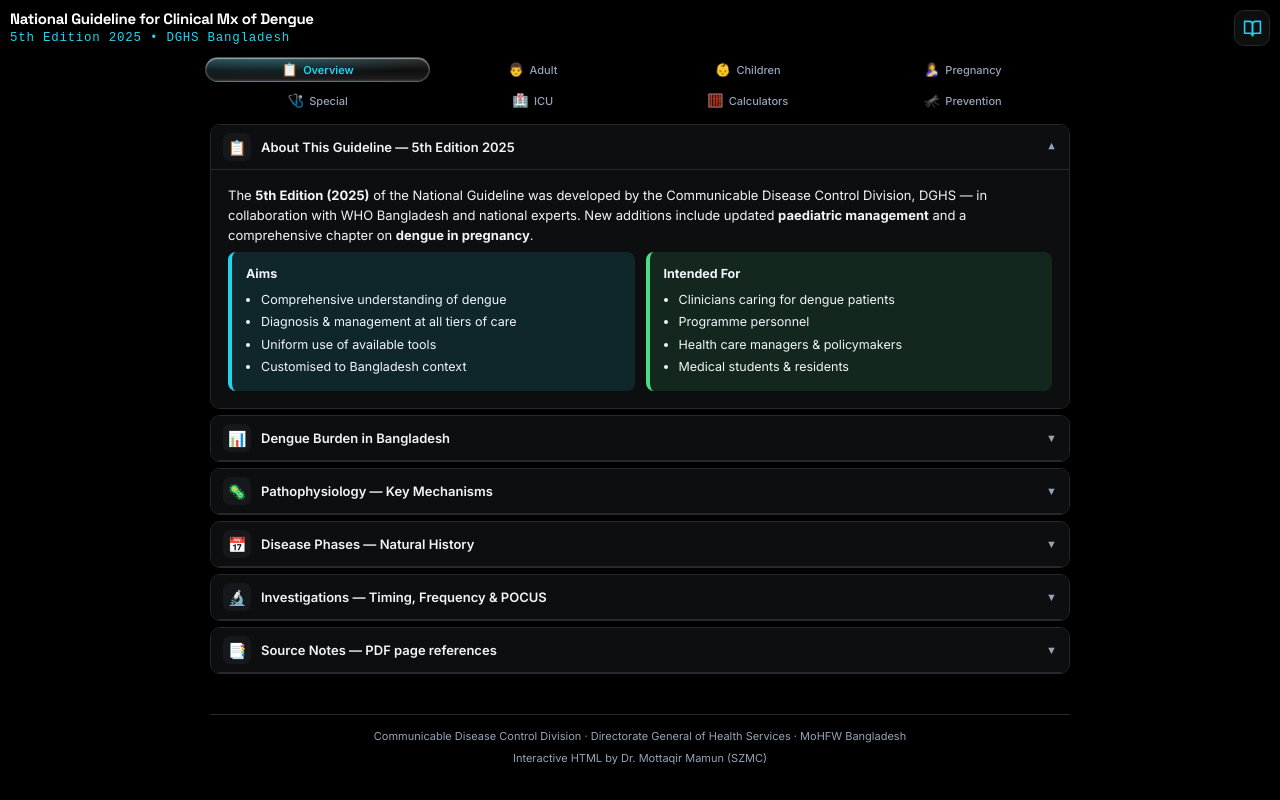
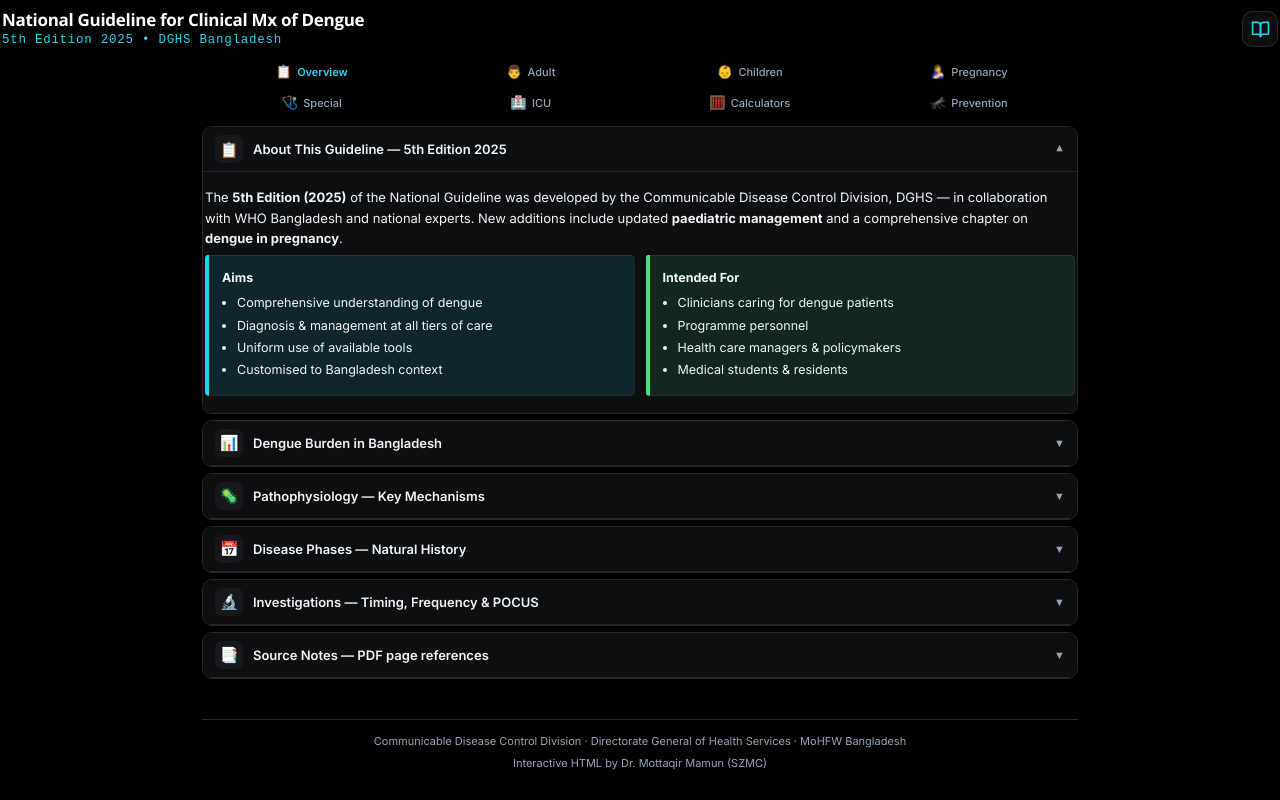
Before and after one commit to mottaqir/Dengue-Guideline-2025, a plain HTML site: page index.html in a window 1280 px wide. Drawn offline with nearby package versions, Linux system fonts and the light colour scheme.

Commit message:
Add files via upload

```diff
--- a/index.html
+++ b/index.html
@@ -58,7 +58,7 @@
   }
 </script>
 <style>
-@import url('https://fonts.googleapis.com/css2?family=Inter:wght@300;400;500;600;700&family=Space+Grotesk:wght@400;500;600;700&display=swap');
+@import url('https://fonts.googleapis.com/css2?family=Inter:wght@300;400;500;600;700&family=Space+Grotesk:wght@400;500;600;700&family=Open+Sans:wght@700&display=swap');
 :root{color-scheme:dark;--red:#F87171;--red-lt:rgba(248,113,113,.14);--amber:#FBBF24;--amber-lt:rgba(251,191,36,.12);--green:#4ADE80;--green-lt:rgba(74,222,128,.12);--teal:#22D3EE;--teal-lt:rgba(34,211,238,.12);--navy:#F1F5F9;--slate:#CBD5E1;--muted:#94A3B8;--bg:#000000;--white:#0D0E10;--border:#26282D;--shadow:none;--r:10px;--hdr-bg:#000000}
 *{box-sizing:border-box;margin:0;padding:0}
 html{background:#000;-webkit-text-size-adjust:100%}
@@ -67,24 +67,25 @@ body{font-family:'Inter',sans-serif;background:var(--bg);color:var(--navy);line-
    at the very top gives WebKit a solid colour to sample. background-clip:text with no text keeps it invisible. */
 .ios-top-strip{display:none}
 html.ios-standalone .ios-top-strip{display:block;position:fixed;top:0;left:0;right:0;height:11px;z-index:300;pointer-events:none;background-color:var(--hdr-bg);-webkit-background-clip:text;background-clip:text}
-.hero{background:var(--hdr-bg);color:#fff;padding:calc(10px + env(safe-area-inset-top)) 10px 8px;display:flex;align-items:center;gap:10px;flex-shrink:0}
+.hero{background:var(--hdr-bg);color:#fff;padding:calc(10px + env(safe-area-inset-top)) 2px 8px;display:flex;align-items:center;gap:10px;flex-shrink:0}
 .hero-t{flex:1;min-width:0;text-align:left}
-.hero h1{font-family:'Space Grotesk',sans-serif;font-size:15px;font-weight:700;line-height:1.2;letter-spacing:-.3px;margin:0;color:#fff;white-space:nowrap;overflow:hidden}
+.hero h1{font-family:'Open Sans',system-ui,sans-serif;font-size:17px;font-weight:700;line-height:1.2;letter-spacing:-.3px;margin:0;color:#fff;white-space:nowrap;overflow:hidden}
 .hero-sub{font-family:'Courier New',Courier,monospace;font-size:.78rem;line-height:1.2;letter-spacing:.06em;color:var(--teal);margin-top:3px;white-space:nowrap}
-.wrap{width:100%;max-width:880px;margin:0 auto;padding:0 10px 0;flex:1;min-height:0;display:flex;flex-direction:column}
+.wrap{width:100%;max-width:880px;margin:0 auto;padding:0 2px 0;flex:1;min-height:0;display:flex;flex-direction:column}
 .tab-nav{position:relative;display:grid;grid-template-columns:repeat(4,max-content);justify-content:space-between;margin-bottom:8px;flex-shrink:0}
 .tab-btn{display:flex;align-items:center;justify-content:flex-start;gap:5px;background:none;border:none;position:relative;z-index:1;padding:7px 4px;white-space:nowrap;font-size:11px;font-weight:500;color:var(--muted);cursor:pointer;transition:color .2s;-webkit-tap-highlight-color:transparent;font-family:'Inter',sans-serif;text-align:center}
 .tab-btn .ti{display:inline-flex;align-items:center;justify-content:center;flex:0 0 17px;width:17px;height:17px;font-size:13px;line-height:1;text-align:center}
 
-/* liquid-glass pill behind the active tab (slides between tabs) */
-.tab-pill{position:absolute;left:0;top:0;width:0;height:0;z-index:0;border-radius:999px;pointer-events:none;opacity:0;
- background:radial-gradient(120% 140% at 25% 0%,rgba(34,211,238,.26),rgba(34,211,238,0) 62%),linear-gradient(180deg,rgba(255,255,255,.20),rgba(255,255,255,.06) 55%,rgba(255,255,255,.12));
- border:1px solid rgba(255,255,255,.22);
- box-shadow:inset 0 1px 1px rgba(255,255,255,.5),inset 0 -1px 2px rgba(255,255,255,.14),0 5px 16px rgba(0,0,0,.6);
- -webkit-backdrop-filter:blur(10px) saturate(1.8);backdrop-filter:blur(10px) saturate(1.8)}
-.tab-pill.on{opacity:1}
-.tab-pill.anim{transition:transform .42s cubic-bezier(.3,1.25,.5,1),width .42s cubic-bezier(.3,1.25,.5,1),height .3s ease}
-@media(prefers-reduced-motion:reduce){.tab-pill.anim{transition:none}}
+/* active tab: 45° shine sweeping left -> right */
+.tab-btn.active>span:not(.ti){
+ background:linear-gradient(45deg,var(--teal) 0%,var(--teal) 40%,#fff 50%,var(--teal) 60%,var(--teal) 100%);
+ background-size:320% 100%;background-position:100% 0;
+ -webkit-background-clip:text;background-clip:text;-webkit-text-fill-color:transparent;color:transparent;
+ animation:tabShine 3.4s ease-in-out infinite}
+.tab-btn.active .ti{animation:tabIcon 3.4s ease-in-out infinite}
+@keyframes tabShine{0%{background-position:100% 0}38%,100%{background-position:0 0}}
+@keyframes tabIcon{0%,100%{filter:none}6%{filter:brightness(1.6) drop-shadow(0 0 4px rgba(255,255,255,.6))}18%{filter:none}}
+@media(prefers-reduced-motion:reduce){.tab-btn.active>span:not(.ti),.tab-btn.active .ti{animation:none}.tab-btn.active>span:not(.ti){background:none;-webkit-text-fill-color:currentColor;color:var(--teal)}}
 @media(min-width:480px){.tab-nav{grid-template-columns:repeat(4,1fr);justify-content:normal}.tab-btn{justify-content:center;padding:7px 2px}}
 @media(max-width:340px){.tab-btn{gap:3px;padding:7px 2px;font-size:10px}}
 .tab-btn:hover{color:var(--teal)}
@@ -99,14 +100,14 @@ html.ios-standalone .ios-top-strip{display:block;position:fixed;top:0;left:0;rig
 .acc-hdr[aria-expanded="true"] .acc-arr{transform:rotate(180deg)}
 .acc-body{background:var(--white);max-height:0;overflow:hidden;transition:max-height .35s ease;border-top:1px solid var(--border)}
 .acc-body.open{max-height:4000px}
-.acc-in{padding:15px 17px 17px}
+.acc-in{padding:15px 2px 17px}
 .g2{display:grid;grid-template-columns:1fr 1fr;gap:11px}
 .g3{display:grid;grid-template-columns:repeat(3,1fr);gap:10px}
 @media(max-width:560px){.g2,.g3{grid-template-columns:1fr}}
-.card{border-radius:8px;padding:12px 14px;border-left:4px solid}
-.cr{background:var(--red-lt);border-color:var(--red)}.ca{background:var(--amber-lt);border-color:var(--amber)}
-.cg{background:var(--green-lt);border-color:var(--green)}.ct{background:var(--teal-lt);border-color:var(--teal)}
-.cp{background:#F3E8FF;border-color:#9333EA}
+.card{padding:12px 14px 12px 16px}
+.cr{background:var(--red-lt);--bar:var(--red)}.ca{background:var(--amber-lt);--bar:var(--amber)}
+.cg{background:var(--green-lt);--bar:var(--green)}.ct{background:var(--teal-lt);--bar:var(--teal)}
+.cp{background:#F3E8FF;--bar:#9333EA}
 .card h4{font-size:12.5px;font-weight:700;margin-bottom:6px}.card ul{padding-left:15px}.card li{font-size:12.5px;margin-bottom:3px}
 .badge{display:inline-block;padding:2px 9px;border-radius:12px;font-size:10.5px;font-weight:600;margin-left:7px}
 .br{background:var(--red-lt);color:var(--red)}.ba{background:var(--amber-lt);color:var(--amber)}.bg{background:var(--green-lt);color:var(--green)}
@@ -151,7 +152,7 @@ ul.pl{padding-left:16px}ul.pl li{font-size:12.5px;margin-bottom:4px}
 .blbl{display:flex;justify-content:space-between;font-size:10px;color:var(--muted);margin-top:2px}
 .ibox{border-radius:9px;padding:12px;margin:10px 0;font-size:12.5px;line-height:1.65}
 .ibox h4{font-size:13px;font-weight:700;margin-bottom:6px}.ibox ul{padding-left:16px}
-.abox{border-radius:9px;padding:12px;font-size:12.5px;line-height:1.65;border-left:4px solid}
+.abox{padding:12px 12px 12px 16px;font-size:12.5px;line-height:1.65}
 .abox h4{font-size:12.5px;font-weight:700;margin-bottom:6px}.abox ul{padding-left:16px}
 .fres{background:linear-gradient(135deg,rgba(14,116,144,.06),rgba(14,116,144,.02));border:1px solid var(--teal);border-radius:9px;padding:13px;margin-top:11px}
 .fres h4{color:var(--teal);font-size:12.5px;font-weight:700;margin-bottom:9px}
@@ -172,14 +173,16 @@ ul.pl{padding-left:16px}ul.pl li{font-size:12.5px;margin-bottom:4px}
 .tbl th,.stbl th{background:#1B1D22;color:#E2E8F0}
 .tbl tr:nth-child(even) td,.stbl tr:nth-child(even) td{background:rgba(255,255,255,.03)}
 .tbl td,.stbl td{border-bottom-color:var(--border)}
-.cp{background:rgba(168,85,247,.16);border-color:#A855F7}
+.cp{background:rgba(168,85,247,.16);--bar:#A855F7}
 .cw{background:rgba(251,146,60,.12);border:1px solid rgba(253,186,116,.45)}
 .sn{color:#031317}
 .cfl input,.cfl select{color-scheme:dark}
 .cfl input::placeholder{color:#64748B}
 .tab-panel::-webkit-scrollbar{width:0;height:0}
 .ref{color:var(--muted);font-size:10.5px;font-weight:400;white-space:normal}
-.srcnote{font-size:11px;color:var(--muted);border-left:3px solid var(--amber);background:rgba(251,191,36,.06);padding:5px 9px;margin:8px 0;line-height:1.5;border-radius:0 6px 6px 0}
+.srcnote{--bar:var(--amber);font-size:11px;color:var(--muted);background:rgba(251,191,36,.06);padding:5px 9px 5px 13px;margin:8px 0;line-height:1.5}
+.card,.abox,.srcnote{position:relative;border:1px solid #2E3138;border-radius:4px;clip-path:inset(0 round 4px)}
+.card::before,.abox::before,.srcnote::before{content:"";position:absolute;left:-1px;top:-1px;bottom:-1px;width:4px;background:var(--bar,var(--muted))}
 .srcnote b{color:var(--amber);font-weight:600}
 .srcitem{padding:8px 0;border-bottom:1px solid var(--border);font-size:12px;line-height:1.5}
 .srcitem:last-child{border-bottom:none}
@@ -263,7 +266,6 @@ try{if(navigator.standalone===true)document.documentElement.classList.add('ios-s
 </div>
 <div class="wrap">
 <div class="tab-nav">
-  <span class="tab-pill" id="tab-pill" aria-hidden="true"></span>
   <button class="tab-btn active" onclick="showTab('overview')"><span class="ti">📋</span><span>Overview</span></button>
   <button class="tab-btn" onclick="showTab('adult')"><span class="ti">👨</span><span>Adult</span></button>
   <button class="tab-btn" onclick="showTab('children')"><span class="ti">👶</span><span>Children</span></button>
@@ -772,7 +774,6 @@ function showTab(id){
   pn.classList.add('active');
   const f=document.querySelector('.src');if(f)pn.appendChild(f); /* footer sits at the end of the scrolling content */
   document.querySelectorAll('.tab-btn').forEach(b=>{if(b.getAttribute('onclick')&&b.getAttribute('onclick').includes("'"+id+"'"))b.classList.add('active')});
-  if(window.movePill)movePill(true);
 }
 function toggleAcc(btn){
   const body=btn.nextElementSibling;
@@ -876,7 +877,7 @@ function calcHCT(){
   else if(drop>=10){aBg=HCT_BG.red;aBd=HCT_C.red;aHTML='<h4 style="color:'+HCT_C.red+'">🚨 Immediate Action (Haemorrhage Suspected)</h4><ul><li>Send blood group and cross-match immediately</li><li>Prepare PCV 5 ml/kg or FWB 10 ml/kg</li><li>Initiate NS resuscitation if in shock</li><li>Identify bleeding source</li></ul>'}
   else if(diff>=0&&rise<10){aBg=HCT_BG.green;aBd=HCT_C.green;aHTML='<h4 style="color:'+HCT_C.green+'">✅ Next Steps</h4><ul><li>Repeat serial HCT every 6–8 hours</li><li>Continue monitoring for warning signs</li><li>Follow-up CBC on 1st afebrile day</li></ul>'}
   else{aBg=HCT_BG.teal;aBd=HCT_C.teal;aHTML='<h4 style="color:'+HCT_C.teal+'">📋 Next Steps</h4><ul><li>'+(ctx==='shock'?'Repeat HCT 3-hourly and before/after each bolus':'Repeat serial HCT every 3–6 hours')+'</li><li>Adjust fluid therapy as needed</li><li>Monitor urine output and vital signs</li></ul>'}
-  actBox.style.background=aBg;actBox.style.borderLeftColor=aBd;actBox.innerHTML=aHTML;
+  actBox.style.background=aBg;actBox.style.setProperty('--bar',aBd);actBox.innerHTML=aHTML;
 }
 
 const FLUID_CTX={nonshock:'Non-shock critical stage',comp:'Compensated shock',decomp:'Decompensated / profound shock'};
@@ -1119,21 +1120,7 @@ document.addEventListener('click',function(e){
   openReader(parseInt(a.getAttribute('data-pg'),10));
 },true);
 (function(){var a=document.querySelector('.tab-panel.active'),f=document.querySelector('.src');if(a&&f)a.appendChild(f)})();
-function movePill(animate){
-  var pill=document.getElementById('tab-pill'),b=document.querySelector('.tab-btn.active');
-  if(!pill||!b)return;
-  var padX=5,padY=-3;
-  pill.classList.toggle('anim',!!animate);
-  pill.style.width=(b.offsetWidth+padX*2)+'px';
-  pill.style.height=(b.offsetHeight+padY*2)+'px';
-  pill.style.transform='translate('+(b.offsetLeft-padX)+'px,'+(b.offsetTop-padY)+'px)';
-  pill.classList.add('on');
-}
-window.addEventListener('resize',function(){movePill(false)});
-window.addEventListener('load',function(){movePill(false)});
-try{if(document.fonts&&document.fonts.ready)document.fonts.ready.then(function(){movePill(false)})}catch(e){}
-movePill(false);
-function fitHero(){var h=document.getElementById('hero-title');if(!h)return;var fs=15;h.style.fontSize=fs+'px';while(h.scrollWidth>h.clientWidth&&fs>9){fs-=.5;h.style.fontSize=fs+'px'}}
+function fitHero(){var h=document.getElementById('hero-title');if(!h)return;var fs=17;h.style.fontSize=fs+'px';while(h.scrollWidth>h.clientWidth&&fs>9){fs-=.5;h.style.fontSize=fs+'px'}}
 fitHero();window.addEventListener('resize',fitHero);window.addEventListener('load',fitHero);
 try{if(document.fonts&&document.fonts.ready)document.fonts.ready.then(fitHero)}catch(e){}
 try{rdLinkify(document.querySelector('.wrap'))}catch(e){console.warn('linkify',e)}
```
